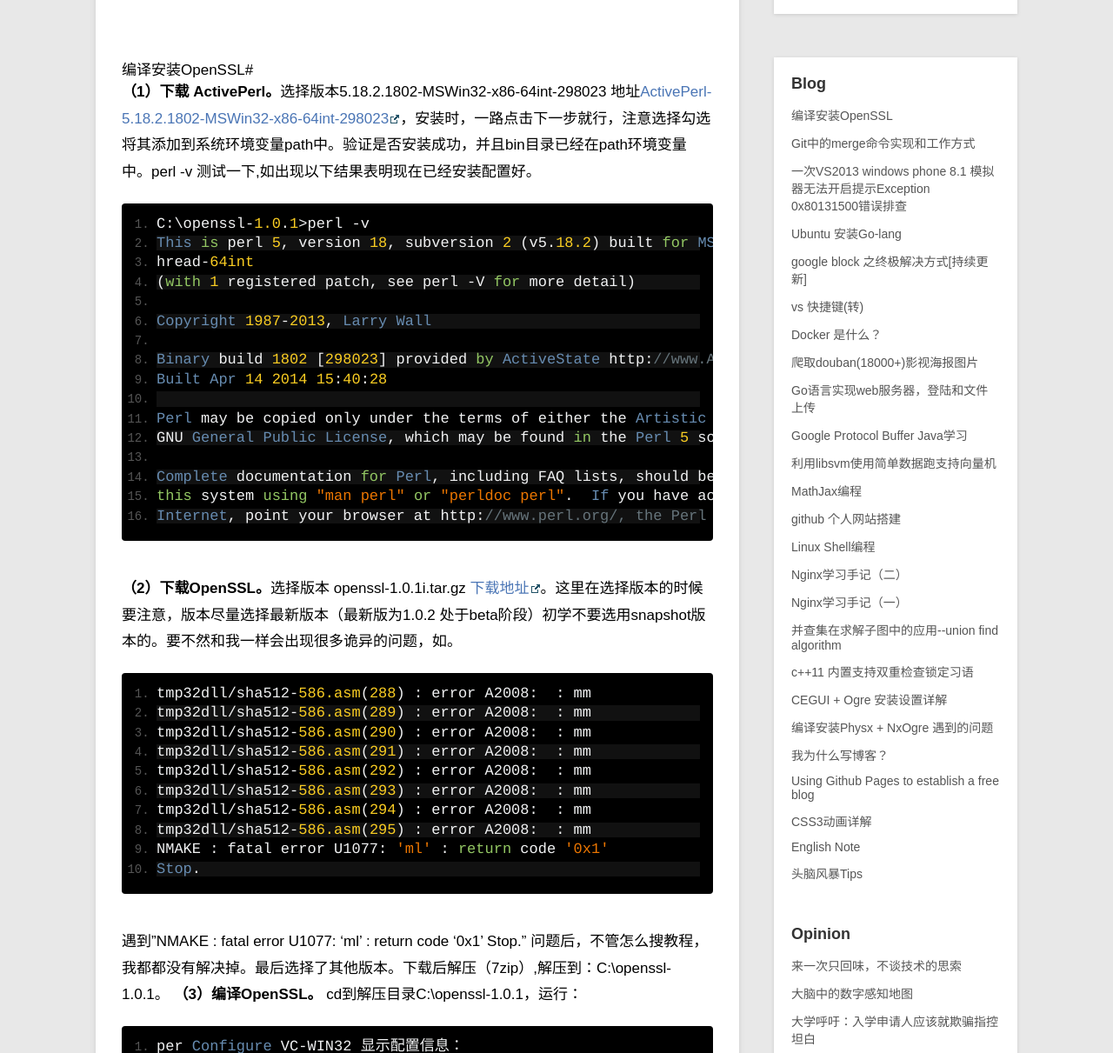
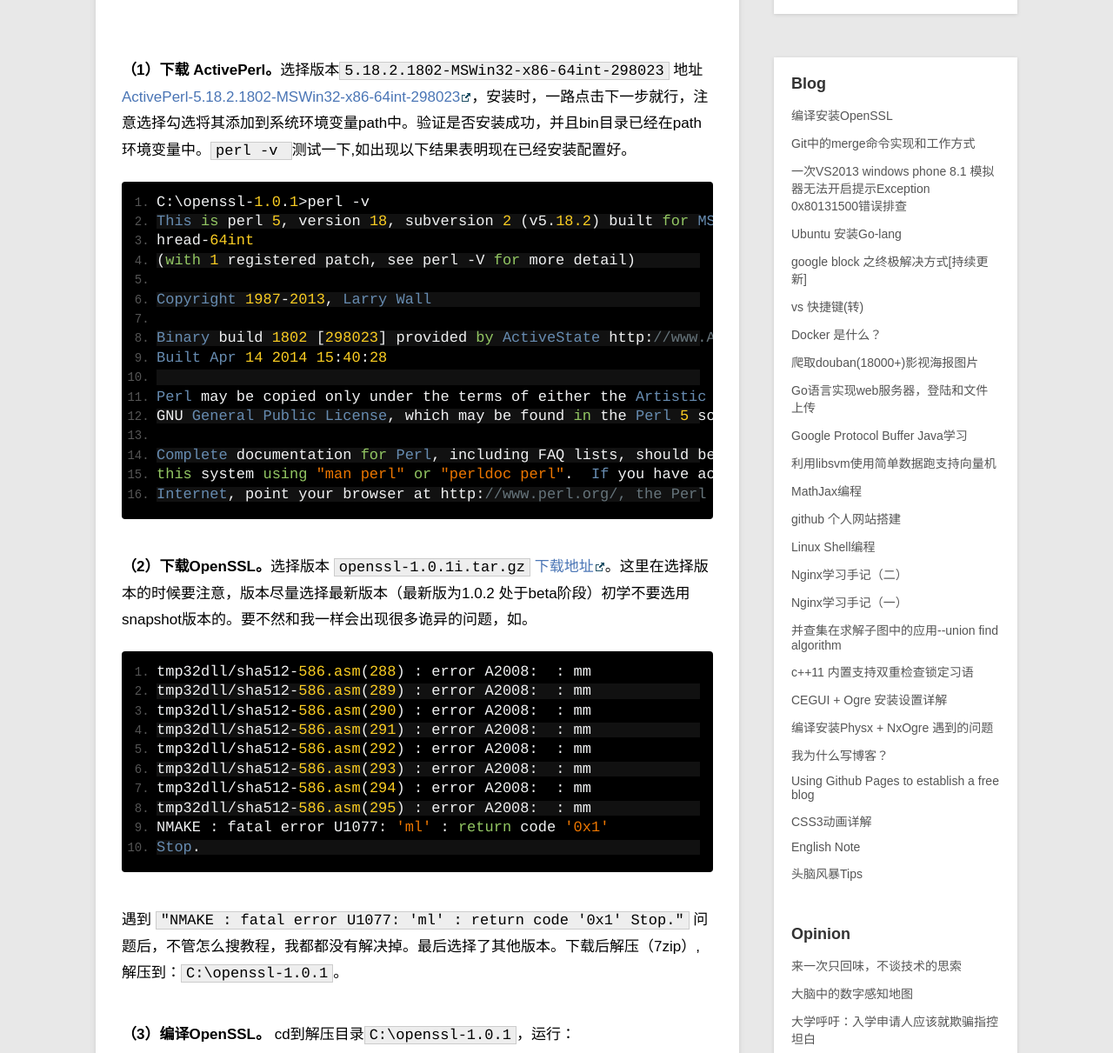
Before and after one commit to swinghu/swinghu.github.com, a Jekyll site: the page built from _posts/blog/2014-9-20-complile-install-openssl.md, in a window 1280 px wide and 1400 px high, cut to the strip 189-1400 px from the top of the window. Shown: the whole strip at 87% size. Built offline with Jekyll 4.4.1, drawn with Linux system fonts in a browser that asks for light colours; some of the changed text lies outside the part shown.

Commit message:
add new for the paragrah

```diff
--- a/_posts/blog/2014-9-20-complile-install-openssl.md
+++ b/_posts/blog/2014-9-20-complile-install-openssl.md
@@ -4,8 +4,8 @@ title: 编译安装OpenSSL
 description: OpenSSL安装，perl
 category: blog
 ---
-# 编译安装OpenSSL#
-**（1）下载 ActivePerl。**选择版本5.18.2.1802-MSWin32-x86-64int-298023 地址[ActivePerl-5.18.2.1802-MSWin32-x86-64int-298023](ActivePerl-5.18.2.1802-MSWin32-x86-64int-298023)，安装时，一路点击下一步就行，注意选择勾选将其添加到系统环境变量path中。验证是否安装成功，并且bin目录已经在path环境变量中。perl -v 测试一下,如出现以下结果表明现在已经安装配置好。
+
+**（1）下载 ActivePerl。**选择版本`5.18.2.1802-MSWin32-x86-64int-298023` 地址[ActivePerl-5.18.2.1802-MSWin32-x86-64int-298023](ActivePerl-5.18.2.1802-MSWin32-x86-64int-298023)，安装时，一路点击下一步就行，注意选择勾选将其添加到系统环境变量path中。验证是否安装成功，并且bin目录已经在path环境变量中。`perl -v `测试一下,如出现以下结果表明现在已经安装配置好。
 
 	C:\openssl-1.0.1>perl -v
 	This is perl 5, version 18, subversion 2 (v5.18.2) built for MSWin32-x86-multi-t
@@ -24,7 +24,7 @@ category: blog
 	this system using "man perl" or "perldoc perl".  If you have access to the
 	Internet, point your browser at http://www.perl.org/, the Perl Home Page.
 
-**（2）下载OpenSSL。**选择版本 openssl-1.0.1i.tar.gz [下载地址](ftp://ftp.openssl.org/source/openssl-1.0.1i.tar.gz)。这里在选择版本的时候要注意，版本尽量选择最新版本（最新版为1.0.2 处于beta阶段）初学不要选用snapshot版本的。要不然和我一样会出现很多诡异的问题，如。
+**（2）下载OpenSSL。**选择版本 `openssl-1.0.1i.tar.gz` [下载地址](ftp://ftp.openssl.org/source/openssl-1.0.1i.tar.gz)。这里在选择版本的时候要注意，版本尽量选择最新版本（最新版为1.0.2 处于beta阶段）初学不要选用snapshot版本的。要不然和我一样会出现很多诡异的问题，如。
 
 	tmp32dll/sha512-586.asm(288) : error A2008:  : mm
 	tmp32dll/sha512-586.asm(289) : error A2008:  : mm
@@ -37,10 +37,13 @@ category: blog
 	NMAKE : fatal error U1077: 'ml' : return code '0x1'
 	Stop.
 
-遇到"NMAKE : fatal error U1077: 'ml' : return code '0x1'
-Stop." 问题后，不管怎么搜教程，我都都没有解决掉。最后选择了其他版本。下载后解压（7zip）,解压到：C:\openssl-1.0.1。
+遇到
+`"NMAKE : fatal error U1077: 'ml' : return code '0x1'
+Stop."`
+问题后，不管怎么搜教程，我都都没有解决掉。最后选择了其他版本。下载后解压（7zip）,解压到：`C:\openssl-1.0.1`。
+
 **（3）编译OpenSSL。**
-cd到解压目录C:\openssl-1.0.1，运行：
+cd到解压目录`C:\openssl-1.0.1`，运行：
 
 	per Configure VC-WIN32
 显示配置信息：
@@ -77,11 +80,11 @@ cd到解压目录C:\openssl-1.0.1，运行：
 	Configured for VC-WIN32.x
 
 
- 选择[开始]->[microsoft visual studio 2013]选择visual studio tools,选择后将会打开发者工具开文件夹，选择：VS2013 x86 本机工具命令提示。点击进入命令提示行dos界面。进入vc/bin 目录中运行命令，设置环境变量：
+ 选择[开始]->[microsoft visual studio 2013]选择`visual studio tools`,选择后将会打开发者工具开文件夹，选择：`VS2013 x86 本机工具命令提示`。点击进入命令提示行dos界面。进入vc/bin 目录中运行命令，设置环境变量：
 
 	vcvars32.bat
 控制台出现停顿一会，进入下一行，标识已经配置好。
-通过VS2013 x86 本机工具命令提示 的命令工具 cd到OpenSSL目录中，创建makefile文件，输入命令：
+通过`VS2013 x86 本机工具命令提示 的命令工具 `cd到OpenSSL目录中，创建makefile文件，输入命令：
 
 	ms\do_ms
 虽然有其他命令，例如，如果使用MASM，接着输入：ms\do_masm
```
